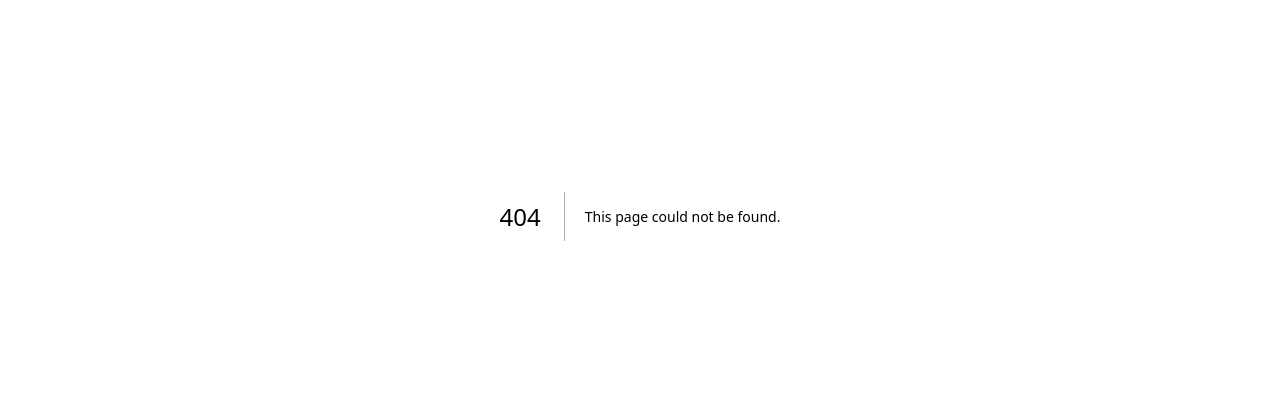
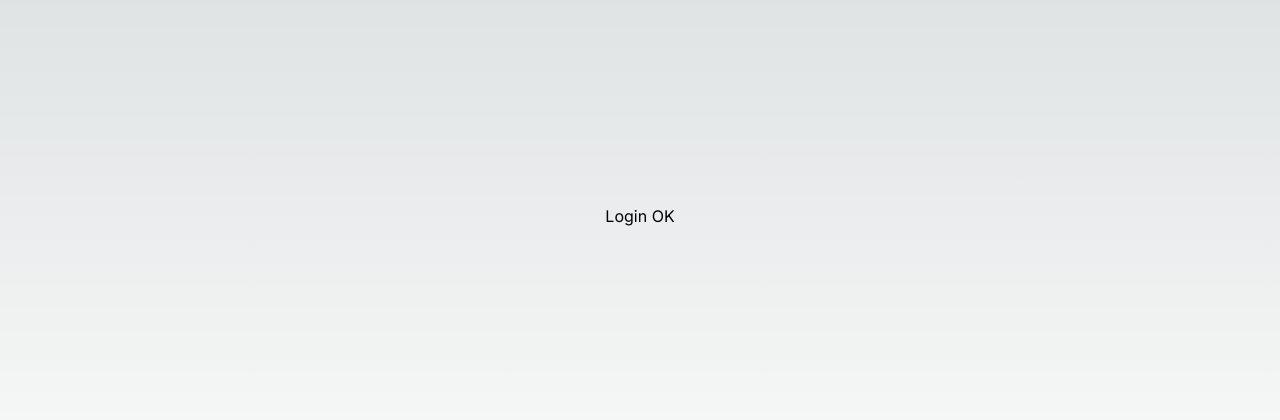
Before and after one commit to MSK1206/nextjs-prisma-auth-postgres-app, a Next.js app: page /login-ok in a window 1280 px wide. Before the commit this address had no page. Shown: the part 184-604 px from the top of the page. Built offline with nearby package versions, Linux system fonts and the light colour scheme.

Commit message:
Add: login後にリダイレクトされるページ

```diff
--- /dev/null
+++ b/src/app/login-ok/page.tsx
@@ -0,0 +1,7 @@
+export default function page() {
+  return (
+    <div className="flex min-h-screen items-center justify-center">
+      <h1>Login OK</h1>
+    </div>
+  );
+}
```
